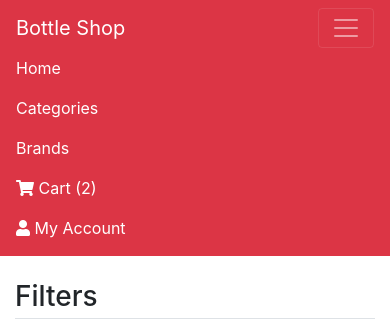
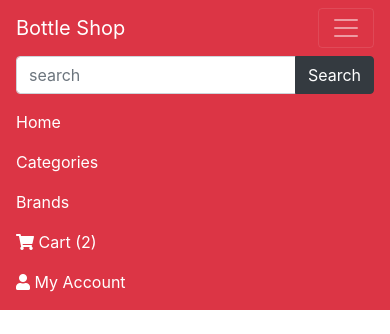
Before and after one commit to anara01/bottleShop, a Django app: page /product-list in a window 390 px wide, after a click that opens the changed part. Shown: the top 334 px of the page. Run offline with Django 4.2, Linux system fonts and the light colour scheme; data comes from the database, SQL or seed files in the repository; some libraries are stand-ins or nearby versions.

Commit message:
search product

```diff
--- a/main/templates/base.html
+++ b/main/templates/base.html
@@ -21,6 +21,14 @@
 		    <span class="navbar-toggler-icon"></span>
 		  </button>
 		  <div class="collapse navbar-collapse" id="navbarNav">
+			<form class="form-inline my-2 my-lg-0" action="/search">
+				<div class="input-group">
+					<input name="q" type="text" class="form-control" placeholder="search" />
+					<div class="input-group-append">
+						<button class="btn btn-dark" type="submit" id="button-addon2">Search</button>
+					</div>
+				  </div>
+			</form>
 		    <ul class="navbar-nav ml-auto">
 		      <li class="nav-item">
 		        <a class="nav-link text-white" href="{% url 'home' %}">Home</a>
--- a/main/urls.py
+++ b/main/urls.py
@@ -7,6 +7,7 @@ from django.conf.urls.static import static
 
 urlpatterns = [
     path('', home, name='home'),
+    path('search', search, name='search'),
     path('category-list', category_list, name='category-list'),
     path('brand-list', brand_list, name='brand-list'),
     path('product-list', product_list, name='product-list'),
--- a/main/views.py
+++ b/main/views.py
@@ -2,9 +2,8 @@ from django.shortcuts import render
 from .models import *
 from django.db.models import Max, Min
 
+
 # Home Page
-
-
 def home(request):
     banners = Banner.objects.all().order_by('-id')
     data = Product.objects.filter(is_featured=True).order_by('-id')
@@ -66,3 +65,10 @@ def brand_product_list(request, brand_id):
 def product_detail(request, slug, id):
     product = Product.objects.get(id=id)
     return render(request, 'product_detail.html', {'data': product})
+
+
+# search
+def search(request):
+    q = request.GET['q']
+    data = Product.objects.filter(title__icontains=q).order_by('-id')
+    return render(request, 'search.html', {'data': data})
```
Also changed, not shown: main/templates/search.html (added, +29 -0 lines).
